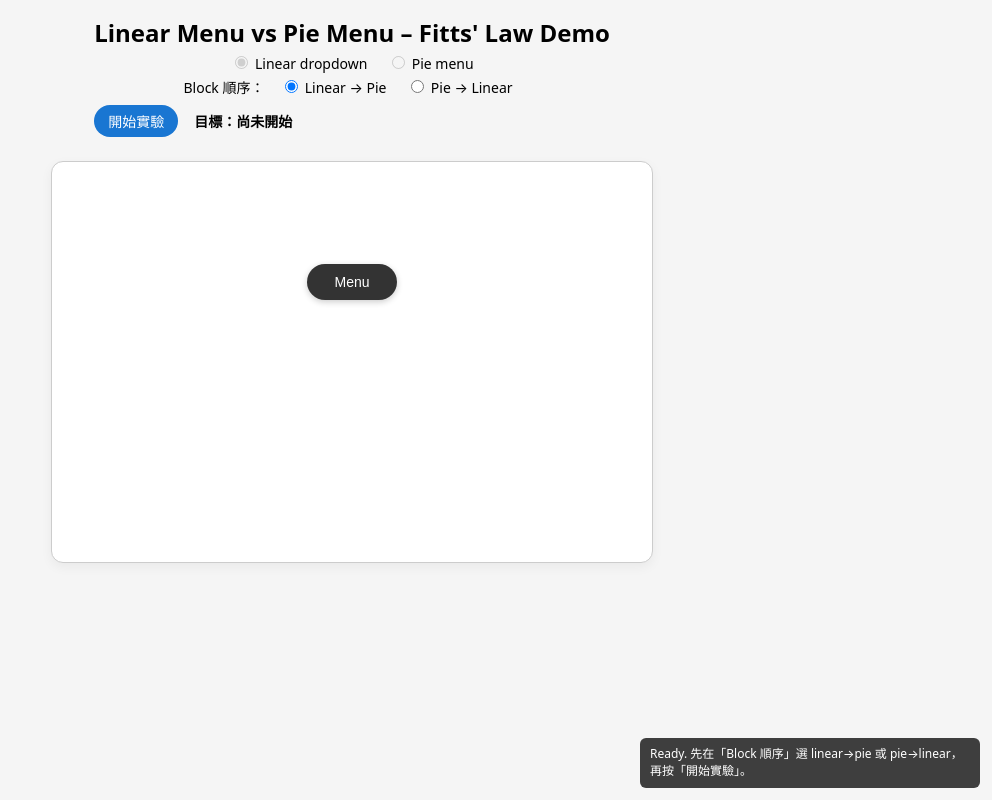
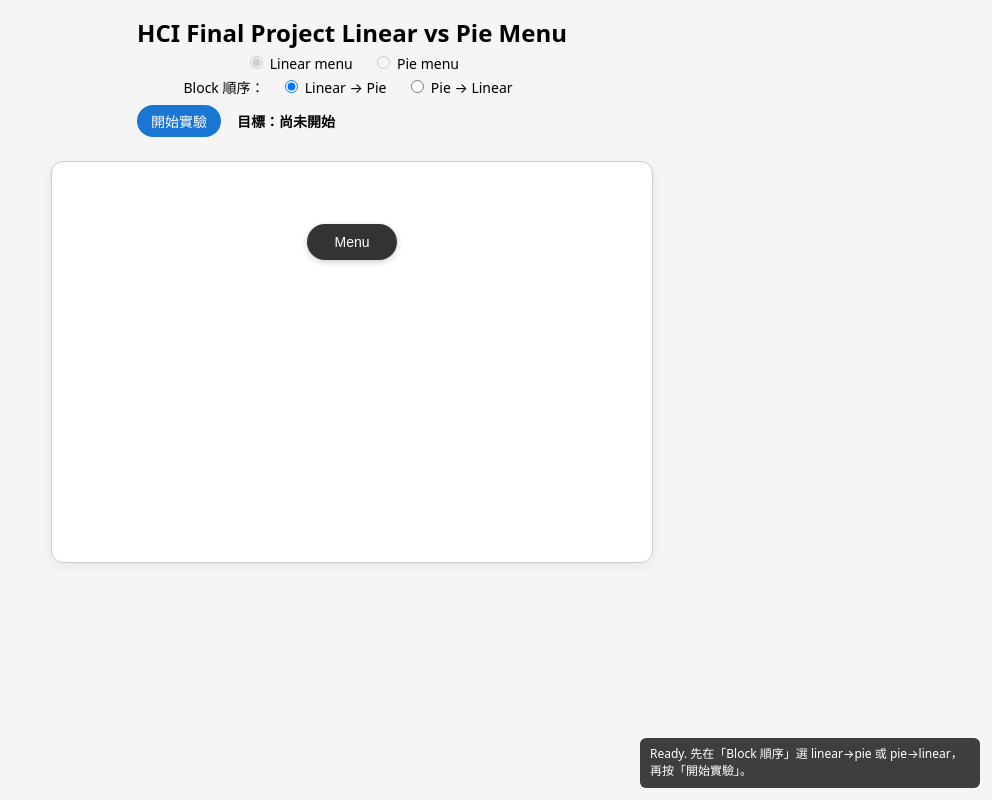
Before and after one commit to Adam07255/HCI_Final-project, a plain HTML site: page index.html in a window 1280 px wide. Shown: the whole page, without its empty margins (288-1280 px from the left). Drawn offline with Linux system fonts and the light colour scheme.

Commit message:
Update index.html

```diff
--- a/index.html
+++ b/index.html
@@ -226,12 +226,12 @@
 </head>
 <body>
   <header>
-    <h2 style="margin:0;">Linear Menu vs Pie Menu – Fitts' Law Demo</h2>
+    <h2 style="margin:0;">HCI Final Project Linear vs Pie Menu</h2>
     <div id="mode-toggle">
       <!-- mode 只顯示目前是哪個 block，用程式控制，不用讓受試者改 -->
       <label>
         <input type="radio" name="mode" value="linear" checked disabled>
-        Linear dropdown
+        Linear menu
       </label>
       <label>
         <input type="radio" name="mode" value="pie" disabled>
@@ -388,7 +388,7 @@
 
       if (mode === 'linear') {
         // Linear 模式：Menu 在畫面高度約 30%
-        menuCenter.style.top = '30%';
+        menuCenter.style.top = '20%';
         menuCenter.style.left = '50%';
         positionLinearMenu();
       } else {
```
